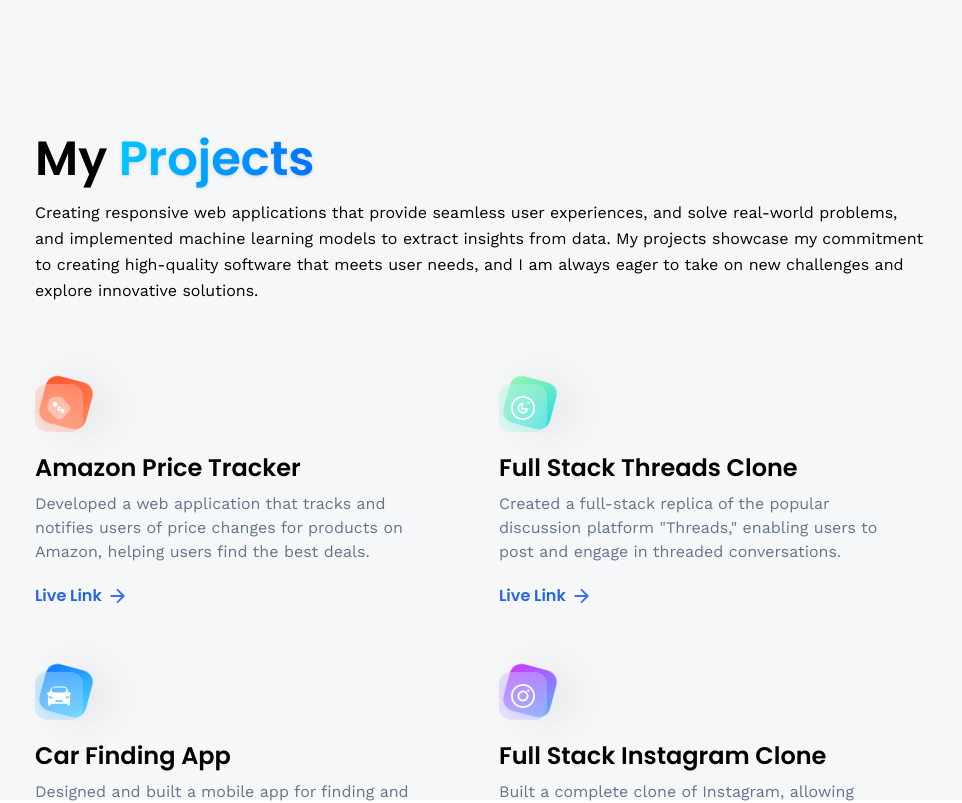
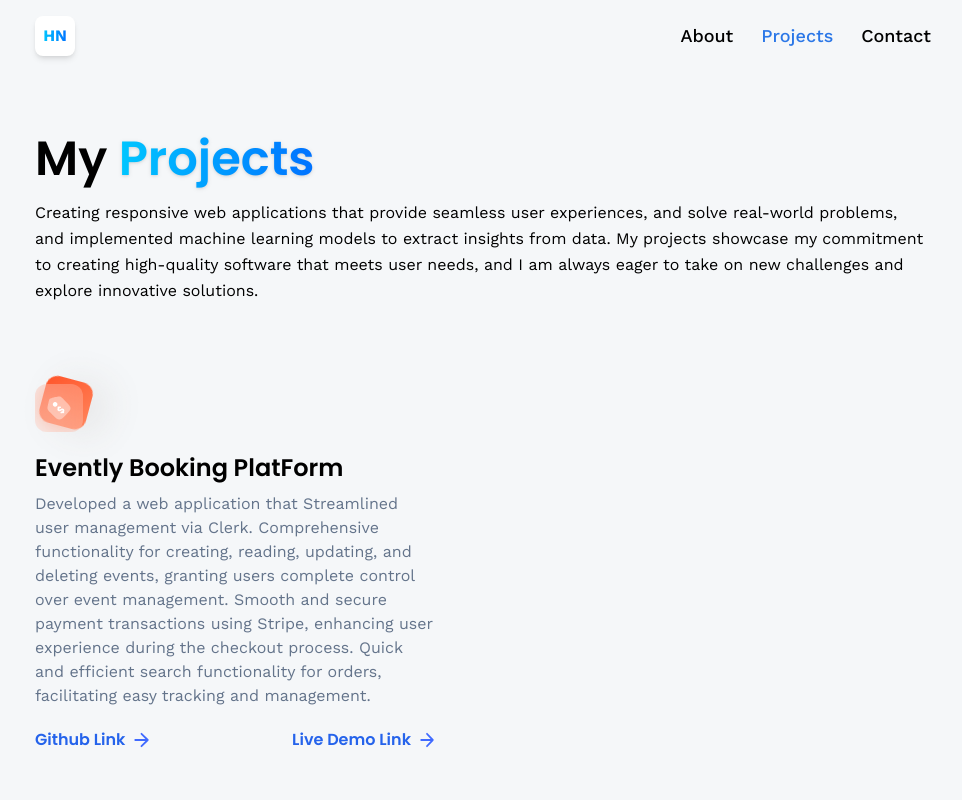
Before and after one commit to HerbertNtim/portfolio, a React (Vite) app: page /projects in a window 1280 px wide. Shown: the top 803 px of the page, without its empty margins (157-1119 px from the left). Built offline with nearby package versions, Linux system fonts and the light colour scheme; no server answers.

Commit message:
evently-app added

```diff
--- a/src/App.jsx
+++ b/src/App.jsx
@@ -1,16 +1,14 @@
-import { BrowserRouter, Route, Routes } from "react-router-dom"
+import { BrowserRouter, Route, Routes, useLocation } from "react-router-dom"
 
 import Navbar from './components/Navbar'
 import { About, Contact, Home, Projects } from "./pages"
 import NotFound from "./components/NotFound"
 
 const App = () => {
-  const isPageNotFound = false
   return (
     <main className="bg-slate-300/20 h-[100vh]">
       <BrowserRouter>
-        {isPageNotFound ? <Navbar /> : ''}
-
+        <Navbar />
         <Routes>
           <Route path="/" element={<Home />}/>
           <Route path="/about" element={<About />}/>
--- a/src/constants/index.js
+++ b/src/constants/index.js
@@ -187,43 +187,44 @@
     {
         iconUrl: pricewise,
         theme: 'btn-back-red',
-        name: 'Amazon Price Tracker',
-        description: 'Developed a web application that tracks and notifies users of price changes for products on Amazon, helping users find the best deals.',
-        link: 'https://github.com/adrianhajdin/pricewise',
+        name: 'Evently Booking PlatForm',
+        description: 'Developed a web application that Streamlined user management via Clerk. Comprehensive functionality for creating, reading, updating, and deleting events, granting users complete control over event management. Smooth and secure payment transactions using Stripe, enhancing user experience during the checkout process. Quick and efficient search functionality for orders, facilitating easy tracking and management.',
+        link: 'https://github.com/HerbertNtim/evently-app',
+        live: 'https://evently-app-ivory.vercel.app'
     },
-    {
-        iconUrl: threads,
-        theme: 'btn-back-green',
-        name: 'Full Stack Threads Clone',
-        description: 'Created a full-stack replica of the popular discussion platform "Threads," enabling users to post and engage in threaded conversations.',
-        link: 'https://github.com/adrianhajdin/threads',
-    },
-    {
-        iconUrl: car,
-        theme: 'btn-back-blue',
-        name: 'Car Finding App',
-        description: 'Designed and built a mobile app for finding and comparing cars on the market, streamlining the car-buying process.',
-        link: 'https://github.com/adrianhajdin/project_next13_car_showcase',
-    },
-    {
-        iconUrl: snapgram,
-        theme: 'btn-back-pink',
-        name: 'Full Stack Instagram Clone',
-        description: 'Built a complete clone of Instagram, allowing users to share photos and connect with friends in a familiar social media environment.',
-        link: 'https://github.com/adrianhajdin/social_media_app',
-    },
-    {
-        iconUrl: estate,
-        theme: 'btn-back-black',
-        name: 'Real-Estate Application',
-        description: 'Developed a web application for real estate listings, facilitating property searches and connecting buyers with sellers.',
-        link: 'https://github.com/adrianhajdin/projects_realestate',
-    },
-    {
-        iconUrl: summiz,
-        theme: 'btn-back-yellow',
-        name: 'AI Summarizer Application',
-        description: 'App that leverages AI to automatically generate concise & informative summaries from lengthy text content, or blogs.',
-        link: 'https://github.com/adrianhajdin/project_ai_summarizer',
-    }
+    // {
+    //     iconUrl: threads,
+    //     theme: 'btn-back-green',
+    //     name: 'Full Stack Threads Clone',
+    //     description: 'Created a full-stack replica of the popular discussion platform "Threads," enabling users to post and engage in threaded conversations.',
+    //     link: 'https://github.com/adrianhajdin/threads',
+    // },
+    // {
+    //     iconUrl: car,
+    //     theme: 'btn-back-blue',
+    //     name: 'Car Finding App',
+    //     description: 'Designed and built a mobile app for finding and comparing cars on the market, streamlining the car-buying process.',
+    //     link: 'https://github.com/adrianhajdin/project_next13_car_showcase',
+    // },
+    // {
+    //     iconUrl: snapgram,
+    //     theme: 'btn-back-pink',
+    //     name: 'Full Stack Instagram Clone',
+    //     description: 'Built a complete clone of Instagram, allowing users to share photos and connect with friends in a familiar social media environment.',
+    //     link: 'https://github.com/adrianhajdin/social_media_app',
+    // },
+    // {
+    //     iconUrl: estate,
+    //     theme: 'btn-back-black',
+    //     name: 'Real-Estate Application',
+    //     description: 'Developed a web application for real estate listings, facilitating property searches and connecting buyers with sellers.',
+    //     link: 'https://github.com/adrianhajdin/projects_realestate',
+    // },
+    // {
+    //     iconUrl: summiz,
+    //     theme: 'btn-back-yellow',
+    //     name: 'AI Summarizer Application',
+    //     description: 'App that leverages AI to automatically generate concise & informative summaries from lengthy text content, or blogs.',
+    //     link: 'https://github.com/adrianhajdin/project_ai_summarizer',
+    // }
 ];
--- a/src/pages/Projects.jsx
+++ b/src/pages/Projects.jsx
@@ -37,20 +37,35 @@
                 {project.name}
               </h4>
               <p className='mt-2 text-slate-500'>{project.description}</p>
-              <div className='mt-5 flex items-center gap-2 font-poppins'>
+              <div className='mt-5 flex justify-between items-center font-poppins'>
                 <Link
                   to={project.link}
                   target='_blank'
                   rel='noopener noreferrer'
-                  className='font-semibold text-blue-600'
+                  className='font-semibold text-blue-600 flex items-center gap-2'
                 >
-                  Live Link
+                  Github Link
+                  <img
+                    src={arrow}
+                    alt='arrow'
+                    className='w-4 h-4 object-contain'
+                  />
                 </Link>
-                <img
-                  src={arrow}
-                  alt='arrow'
-                  className='w-4 h-4 object-contain'
-                />
+
+                <Link
+                  to={project.live}
+                  target='_blank'
+                  rel='noopener noreferrer'
+                  className='font-semibold text-blue-600 flex items-center gap-2'
+
+                >
+                  Live Demo Link
+                  <img
+                    src={arrow}
+                    alt='arrow'
+                    className='w-4 h-4 object-contain'
+                  />
+                </Link>
               </div>
             </div>
           </div>
```
